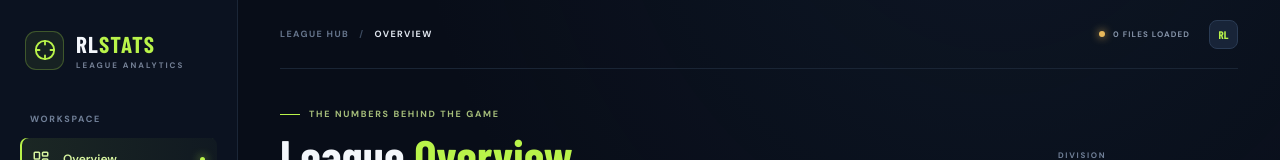
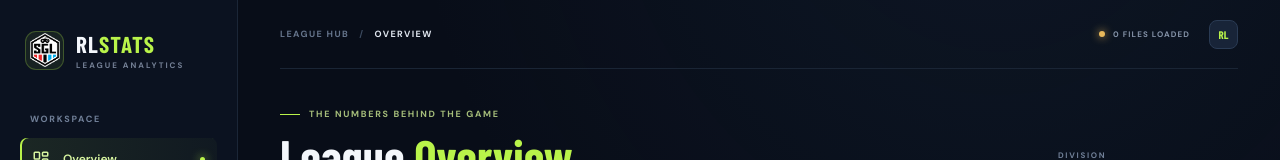
Before and after one commit to ToadDeath/Rocket-League-Stats, a React (Vite) app: page / in a window 1280 px wide. Shown: the top 160 px of the page. Built offline with nearby package versions, Linux system fonts and the light colour scheme; a web font is replaced by a local one.

Commit message:
Use uploaded SGL logo in site branding

```diff
--- a/src/App.jsx
+++ b/src/App.jsx
@@ -91,7 +91,7 @@ function App() {
 
   return <div className="app-shell">
     <aside className="sidebar">
-      <a className="brand" href="#" onClick={e=>{e.preventDefault();setActivePage('Overview')}}><span className="brand-mark"><Crosshair size={22}/></span><span className="brand-copy"><strong>RL<span>STATS</span></strong><small>LEAGUE ANALYTICS</small></span></a>
+      <a className="brand" href="#" onClick={e=>{e.preventDefault();setActivePage('Overview')}}><span className="brand-mark"><img src={`${import.meta.env.BASE_URL}SGL%20Logo.png`} alt="SGL" style={{ width:34, height:34, objectFit:"contain" }}/></span><span className="brand-copy"><strong>RL<span>STATS</span></strong><small>LEAGUE ANALYTICS</small></span></a>
       <div className="sidebar-label">WORKSPACE</div>
       <nav className="main-nav" aria-label="Main navigation">{navItems.map(({label,icon:Icon})=><button key={label} className={activePage===label?'nav-item active':'nav-item'} onClick={()=>setActivePage(label)}><Icon size={18}/><span>{label}</span>{activePage===label&&<span className="nav-indicator"/>}</button>)}</nav>
       <div className="sidebar-bottom"><div className="season-chip"><span className="live-dot"/> DATA HUB <span className="season-year">2026</span></div><div className="sidebar-note">League data, all in one place.</div><a className="github-link" href="https://github.com/ToadDeath/Rocket-League-Stats" target="_blank" rel="noreferrer">View project on GitHub ↗</a></div>
```
